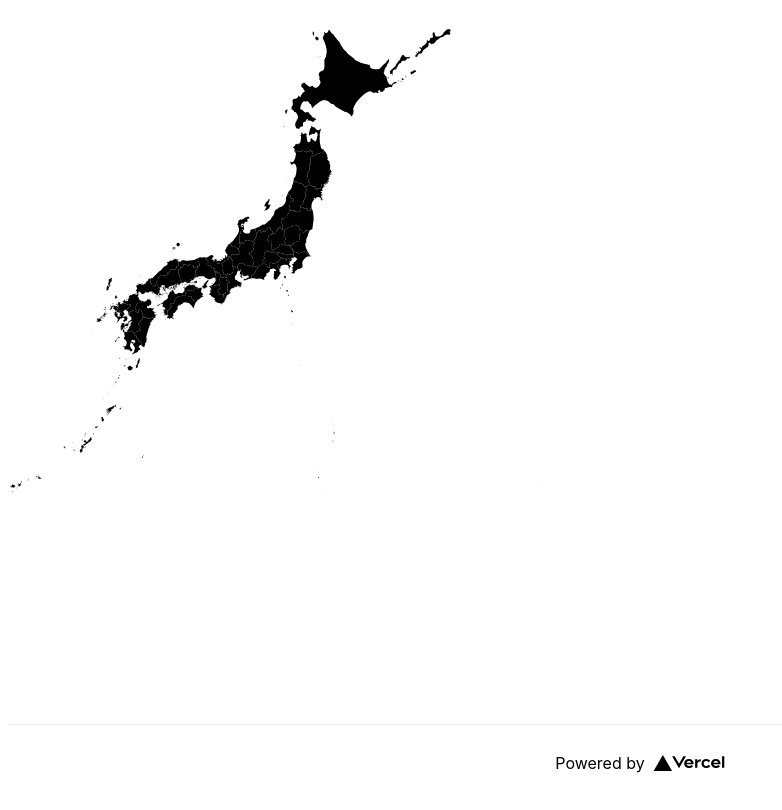
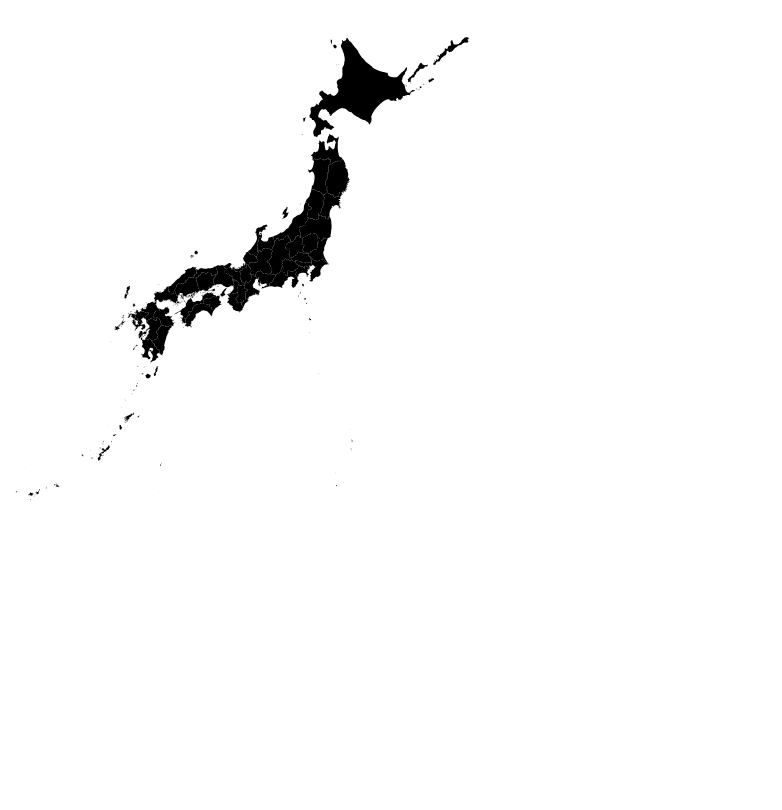
Before and after one commit to takusan64/firebase-practice, a Next.js app: page / in a window 1280 px wide. Shown: the top 810 px of the page, without its empty margins (0-782 px from the left). Built offline with nearby package versions, Linux system fonts and the light colour scheme.

Commit message:
adding login page

```diff
--- a/src/pages/_app.tsx
+++ b/src/pages/_app.tsx
@@ -1,4 +1,3 @@
-import '../styles/globals.css'
 import type { AppProps } from 'next/app'
 
 function MyApp({ Component, pageProps }: AppProps) {
--- a/src/pages/index.tsx
+++ b/src/pages/index.tsx
@@ -1,31 +1,11 @@
 import type { NextPage } from 'next'
-import Head from 'next/head'
-import Image from 'next/image'
-import styles from '../styles/Home.module.css'
 import JapanMap from '../components/JapanMap'
 
 const Home: NextPage = () => {
   return (
-    <div className={styles.container}>
-      <Head>
-        <title>Create Next App</title>
-        <meta name="description" content="Generated by create next app" />
-        <link rel="icon" href="/favicon.ico" />
-      </Head>
+    <>
       <JapanMap />
-      <footer className={styles.footer}>
-        <a
-          href="https://vercel.com?utm_source=create-next-app&utm_medium=default-template&utm_campaign=create-next-app"
-          target="_blank"
-          rel="noopener noreferrer"
-        >
-          Powered by{' '}
-          <span className={styles.logo}>
-            <Image src="/vercel.svg" alt="Vercel Logo" width={72} height={16} />
-          </span>
-        </a>
-      </footer>
-    </div>
+    </>
   )
 }
 
--- a/src/styles/Home.module.css
+++ /dev/null
@@ -1,121 +0,0 @@
-.container {
-  min-height: 100vh;
-  padding: 0 0.5rem;
-  display: flex;
-  flex-direction: column;
-  justify-content: center;
-  align-items: center;
-  height: 100vh;
-}
-
-.main {
-  padding: 5rem 0;
-  flex: 1;
-  display: flex;
-  flex-direction: column;
-  justify-content: center;
-  align-items: center;
-}
-
-.footer {
-  width: 100%;
-  height: 100px;
-  border-top: 1px solid #eaeaea;
-  display: flex;
-  justify-content: center;
-  align-items: center;
-}
-
-.footer a {
-  display: flex;
-  justify-content: center;
-  align-items: center;
-  flex-grow: 1;
-}
-
-.title a {
-  color: #0070f3;
-  text-decoration: none;
-}
-
-.title a:hover,
-.title a:focus,
-.title a:active {
-  text-decoration: underline;
-}
-
-.title {
-  margin: 0;
-  line-height: 1.15;
-  font-size: 4rem;
-}
-
-.title,
-.description {
-  text-align: center;
-}
-
-.description {
-  line-height: 1.5;
-  font-size: 1.5rem;
-}
-
-.code {
-  background: #fafafa;
-  border-radius: 5px;
-  padding: 0.75rem;
-  font-size: 1.1rem;
-  font-family: Menlo, Monaco, Lucida Console, Liberation Mono, DejaVu Sans Mono,
-    Bitstream Vera Sans Mono, Courier New, monospace;
-}
-
-.grid {
-  display: flex;
-  align-items: center;
-  justify-content: center;
-  flex-wrap: wrap;
-  max-width: 800px;
-  margin-top: 3rem;
-}
-
-.card {
-  margin: 1rem;
-  padding: 1.5rem;
-  text-align: left;
-  color: inherit;
-  text-decoration: none;
-  border: 1px solid #eaeaea;
-  border-radius: 10px;
-  transition: color 0.15s ease, border-color 0.15s ease;
-  width: 45%;
-}
-
-.card:hover,
-.card:focus,
-.card:active {
-  color: #0070f3;
-  border-color: #0070f3;
-}
-
-.card h2 {
-  margin: 0 0 1rem 0;
-  font-size: 1.5rem;
-}
-
-.card p {
-  margin: 0;
-  font-size: 1.25rem;
-  line-height: 1.5;
-}
-
-.logo {
-  height: 1em;
-  margin-left: 0.5rem;
-}
-
-@media (max-width: 600px) {
-  .grid {
-    width: 100%;
-    flex-direction: column;
-  }
-}
--- a/src/styles/globals.css
+++ /dev/null
@@ -1,16 +0,0 @@
-html,
-body {
-  padding: 0;
-  margin: 0;
-  font-family: -apple-system, BlinkMacSystemFont, Segoe UI, Roboto, Oxygen,
-    Ubuntu, Cantarell, Fira Sans, Droid Sans, Helvetica Neue, sans-serif;
-}
-
-a {
-  color: inherit;
-  text-decoration: none;
-}
-
-* {
-  box-sizing: border-box;
-}
```
Also changed, not shown: package.json (+8 -0 lines), src/firebase/clientApp.ts (added, +20 -0 lines), src/pages/login.tsx (added, +41 -0 lines), 2 other files (tests, documents, lock files or other folders).
